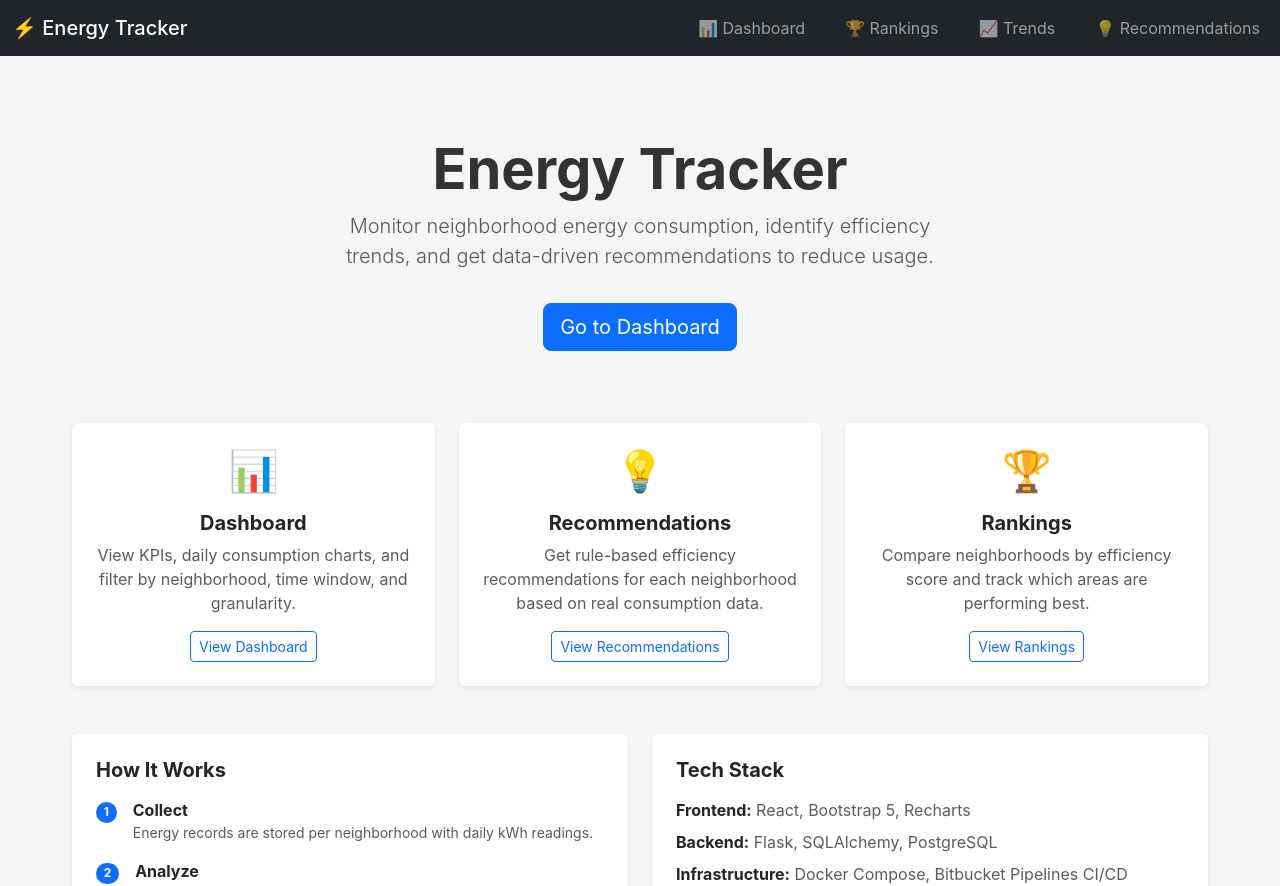
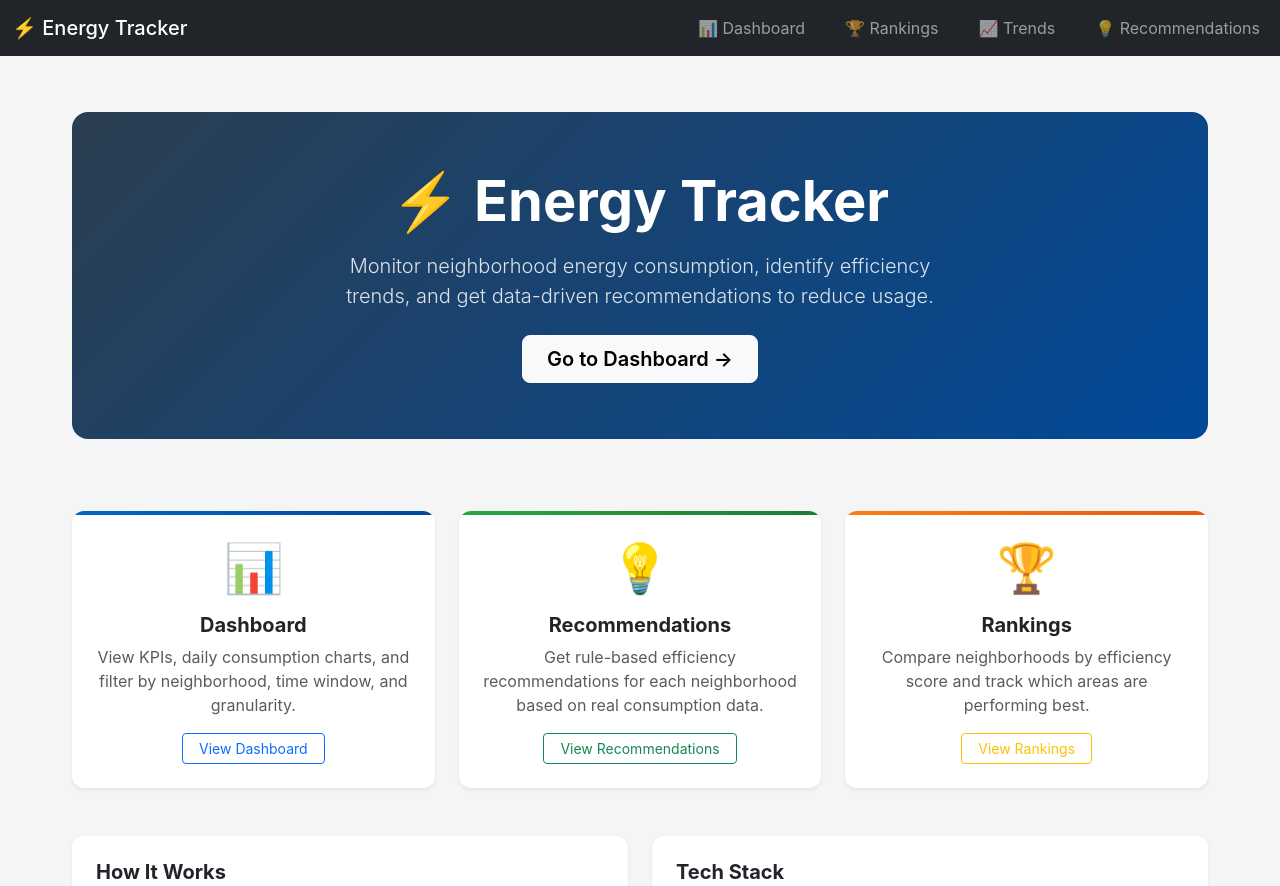
Before and after one commit to TR3V77/energytracker, a React (Create React App) app in the folder frontend/: page / in a window 1280 px wide. Shown: the top 886 px of the page. Built offline with nearby package versions, Linux system fonts and the light colour scheme.

Commit message:
PROJ-103: Polish landing page with gradient hero, animated feature cards, and styled tech stack

```diff
--- a/frontend/src/App.css
+++ b/frontend/src/App.css
@@ -148,3 +148,74 @@ nav a:hover {
 .recommendation-item .badge {
   font-size: 0.7rem;
 }
+
+/* Home page */
+.home-page .hero {
+  background: linear-gradient(135deg, #2c3e50 0%, #004999 100%);
+  border-radius: 1rem;
+  color: #fff;
+  padding: 3.5rem 2rem;
+}
+
+.home-page .hero p {
+  color: rgba(255, 255, 255, 0.85);
+}
+
+.home-page .feature-card {
+  transition: transform 0.2s ease, box-shadow 0.2s ease;
+  border-radius: 0.75rem;
+  overflow: hidden;
+  opacity: 0;
+  animation: fadeInUp 0.4s ease forwards;
+}
+
+.home-page .feature-card:nth-child(1) { animation-delay: 0.1s; }
+.home-page .feature-card:nth-child(2) { animation-delay: 0.2s; }
+.home-page .feature-card:nth-child(3) { animation-delay: 0.3s; }
+
+.home-page .feature-card:hover {
+  transform: translateY(-4px);
+  box-shadow: 0 0.75rem 1.5rem rgba(0, 0, 0, 0.12) !important;
+}
+
+.home-page .feature-card .accent {
+  height: 4px;
+}
+
+.home-page .info-card {
+  border-radius: 0.75rem;
+  transition: transform 0.2s ease, box-shadow 0.2s ease;
+  opacity: 0;
+  animation: fadeInUp 0.4s ease forwards;
+  animation-delay: 0.35s;
+}
+
+.home-page .info-card:hover {
+  transform: translateY(-2px);
+  box-shadow: 0 0.5rem 1rem rgba(0, 0, 0, 0.1) !important;
+}
+
+.home-page .step-number {
+  width: 28px;
+  height: 28px;
+  min-width: 28px;
+  display: flex;
+  align-items: center;
+  justify-content: center;
+  border-radius: 50%;
+  background: linear-gradient(135deg, #0066cc, #004999);
+  color: #fff;
+  font-size: 0.8rem;
+  font-weight: 700;
+}
+
+.home-page .tech-item {
+  padding: 0.5rem 0.75rem;
+  background: #f8f9fa;
+  border-radius: 0.5rem;
+  transition: background 0.2s ease;
+}
+
+.home-page .tech-item:hover {
+  background: #e9ecef;
+}
--- a/frontend/src/pages/Home.js
+++ b/frontend/src/pages/Home.js
@@ -3,31 +3,32 @@ import { Link } from 'react-router-dom';
 
 function Home() {
   return (
-    <div className="py-5">
-      <div className="text-center mb-5">
-        <h1 className="display-4 fw-bold">
-          Energy Tracker
+    <div className="home-page py-4">
+      <div className="hero text-center mb-5">
+        <h1 className="display-4 fw-bold mb-3">
+          ⚡ Energy Tracker
         </h1>
-        <p className="lead text-muted mx-auto" style={{ maxWidth: '600px' }}>
+        <p className="lead mx-auto mb-4" style={{ maxWidth: '620px' }}>
           Monitor neighborhood energy consumption, identify efficiency trends,
           and get data-driven recommendations to reduce usage.
         </p>
-        <Link to="/dashboard" className="btn btn-primary btn-lg mt-3">
-          Go to Dashboard
+        <Link to="/dashboard" className="btn btn-light btn-lg fw-semibold px-4">
+          Go to Dashboard →
         </Link>
       </div>
 
-      <div className="row g-4 mt-4">
+      <div className="row g-4 mt-2">
         <div className="col-md-4">
-          <div className="card h-100 border-0 shadow-sm">
+          <div className="card feature-card h-100 border-0 shadow-sm">
+            <div className="accent" style={{ background: 'linear-gradient(90deg, #0066cc, #004999)' }} />
             <div className="card-body text-center p-4">
-              <div className="display-6 mb-3">📊</div>
+              <div className="display-5 mb-3">📊</div>
               <h5 className="card-title fw-bold">Dashboard</h5>
               <p className="card-text text-muted">
                 View KPIs, daily consumption charts, and filter by
                 neighborhood, time window, and granularity.
               </p>
-              <Link to="/dashboard" className="btn btn-outline-primary btn-sm">
+              <Link to="/dashboard" className="btn btn-outline-primary btn-sm px-3">
                 View Dashboard
               </Link>
             </div>
@@ -35,15 +36,16 @@ function Home() {
         </div>
 
         <div className="col-md-4">
-          <div className="card h-100 border-0 shadow-sm">
+          <div className="card feature-card h-100 border-0 shadow-sm">
+            <div className="accent" style={{ background: 'linear-gradient(90deg, #28a745, #1e7b34)' }} />
             <div className="card-body text-center p-4">
-              <div className="display-6 mb-3">💡</div>
+              <div className="display-5 mb-3">💡</div>
               <h5 className="card-title fw-bold">Recommendations</h5>
               <p className="card-text text-muted">
                 Get rule-based efficiency recommendations for each
                 neighborhood based on real consumption data.
               </p>
-              <Link to="/recommendations" className="btn btn-outline-primary btn-sm">
+              <Link to="/recommendations" className="btn btn-outline-success btn-sm px-3">
                 View Recommendations
               </Link>
             </div>
@@ -51,15 +53,16 @@ function Home() {
         </div>
 
         <div className="col-md-4">
-          <div className="card h-100 border-0 shadow-sm">
+          <div className="card feature-card h-100 border-0 shadow-sm">
+            <div className="accent" style={{ background: 'linear-gradient(90deg, #fd7e14, #e8590c)' }} />
             <div className="card-body text-center p-4">
-              <div className="display-6 mb-3">🏆</div>
+              <div className="display-5 mb-3">🏆</div>
               <h5 className="card-title fw-bold">Rankings</h5>
               <p className="card-text text-muted">
                 Compare neighborhoods by efficiency score and track
                 which areas are performing best.
               </p>
-              <Link to="/rankings" className="btn btn-outline-primary btn-sm">
+              <Link to="/rankings" className="btn btn-outline-warning btn-sm px-3">
                 View Rankings
               </Link>
             </div>
@@ -69,28 +72,34 @@ function Home() {
 
       <div className="row g-4 mt-2">
         <div className="col-md-6">
-          <div className="card border-0 shadow-sm">
+          <div className="card info-card border-0 shadow-sm h-100">
             <div className="card-body p-4">
               <h5 className="fw-bold mb-3">How It Works</h5>
               <div className="d-flex align-items-start mb-3">
-                <span className="badge bg-primary rounded-pill me-3 mt-1">1</span>
+                <span className="step-number me-3 mt-1">1</span>
                 <div>
                   <strong>Collect</strong>
-                  <p className="text-muted mb-0 small">Energy records are stored per neighborhood with daily kWh readings.</p>
+                  <p className="text-muted mb-0 small">
+                    Energy records are stored per neighborhood with daily kWh readings.
+                  </p>
                 </div>
               </div>
               <div className="d-flex align-items-start mb-3">
-                <span className="badge bg-primary rounded-pill me-3 mt-1">2</span>
+                <span className="step-number me-3 mt-1">2</span>
                 <div>
                   <strong>Analyze</strong>
-                  <p className="text-muted mb-0 small">The system calculates efficiency scores and identifies consumption patterns.</p>
+                  <p className="text-muted mb-0 small">
+                    The system calculates efficiency scores and identifies consumption patterns.
+                  </p>
                 </div>
               </div>
               <div className="d-flex align-items-start">
-                <span className="badge bg-primary rounded-pill me-3 mt-1">3</span>
+                <span className="step-number me-3 mt-1">3</span>
                 <div>
                   <strong>Recommend</strong>
-                  <p className="text-muted mb-0 small">Neighborhoods receive prioritized recommendations based on their efficiency band.</p>
+                  <p className="text-muted mb-0 small">
+                    Neighborhoods receive prioritized recommendations based on their efficiency band.
+                  </p>
                 </div>
               </div>
             </div>
@@ -98,23 +107,27 @@ function Home() {
         </div>
 
         <div className="col-md-6">
-          <div className="card border-0 shadow-sm">
+          <div className="card info-card border-0 shadow-sm h-100">
             <div className="card-body p-4">
               <h5 className="fw-bold mb-3">Tech Stack</h5>
-              <ul className="list-unstyled mb-0">
-                <li className="mb-2">
-                  <strong>Frontend:</strong> <span className="text-muted">React, Bootstrap 5, Recharts</span>
-                </li>
-                <li className="mb-2">
-                  <strong>Backend:</strong> <span className="text-muted">Flask, SQLAlchemy, PostgreSQL</span>
-                </li>
-                <li className="mb-2">
-                  <strong>Infrastructure:</strong> <span className="text-muted">Docker Compose, Bitbucket Pipelines CI/CD</span>
-                </li>
-                <li className="mb-0">
-                  <strong>Testing:</strong> <span className="text-muted">pytest, vitest, flake8</span>
-                </li>
-              </ul>
+              <div className="d-flex flex-column gap-2">
+                <div className="tech-item d-flex justify-content-between align-items-center">
+                  <strong>Frontend</strong>
+                  <span className="text-muted small">React · Bootstrap 5 · Recharts</span>
+                </div>
+                <div className="tech-item d-flex justify-content-between align-items-center">
+                  <strong>Backend</strong>
+                  <span className="text-muted small">Flask · SQLAlchemy · PostgreSQL</span>
+                </div>
+                <div className="tech-item d-flex justify-content-between align-items-center">
+                  <strong>Infrastructure</strong>
+                  <span className="text-muted small">Docker Compose · Bitbucket Pipelines</span>
+                </div>
+                <div className="tech-item d-flex justify-content-between align-items-center">
+                  <strong>Testing</strong>
+                  <span className="text-muted small">pytest · vitest · flake8</span>
+                </div>
+              </div>
             </div>
           </div>
         </div>
```
